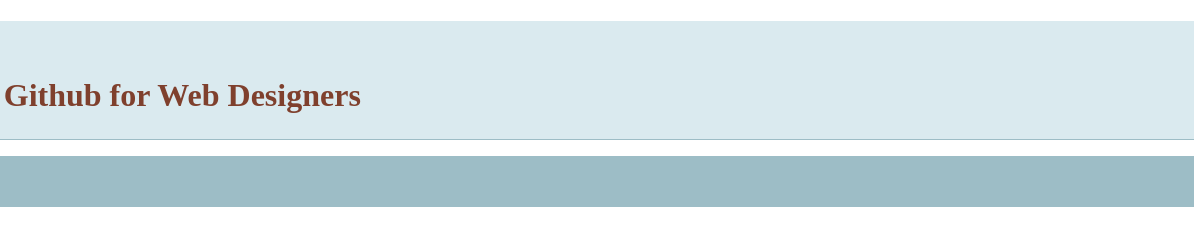
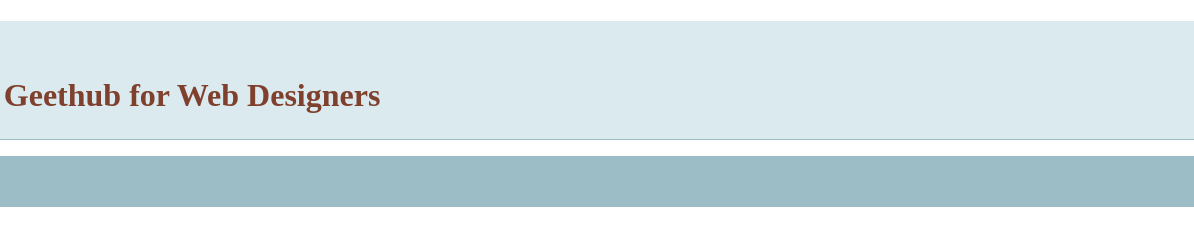
Before and after one commit to ninjacss/git-basics, a plain HTML site: page git-basics/index.html in a window 1280 px wide. Shown: the full height of the page, 86-1280 px from the left. Drawn offline with nearby package versions, Linux system fonts and the light colour scheme.

```diff
--- a/git-basics/index.html
+++ b/git-basics/index.html
@@ -6,7 +6,7 @@
     <head>
         <meta charset="utf-8">
         <meta http-equiv="X-UA-Compatible" content="IE=edge,chrome=1">
-        <title>Learning Github</title>
+        <title>Learning Geethub</title>
         <meta name="description" content="">
         <meta name="viewport" content="width=device-width">
         <link rel="stylesheet" href="_css/main.css">
@@ -14,7 +14,7 @@
     </head>
     <body>
     <header>
-	<h1><span aria-hidden="true" data-icon="&#xE087;" class="github-icon"></span> Github for Web Designers</h1>
+	<h1><span aria-hidden="true" data-icon="&#xE087;" class="github-icon"></span> Geethub for Web Designers</h1>
     </header>
     <nav id="pageNav">
     </nav>
```
